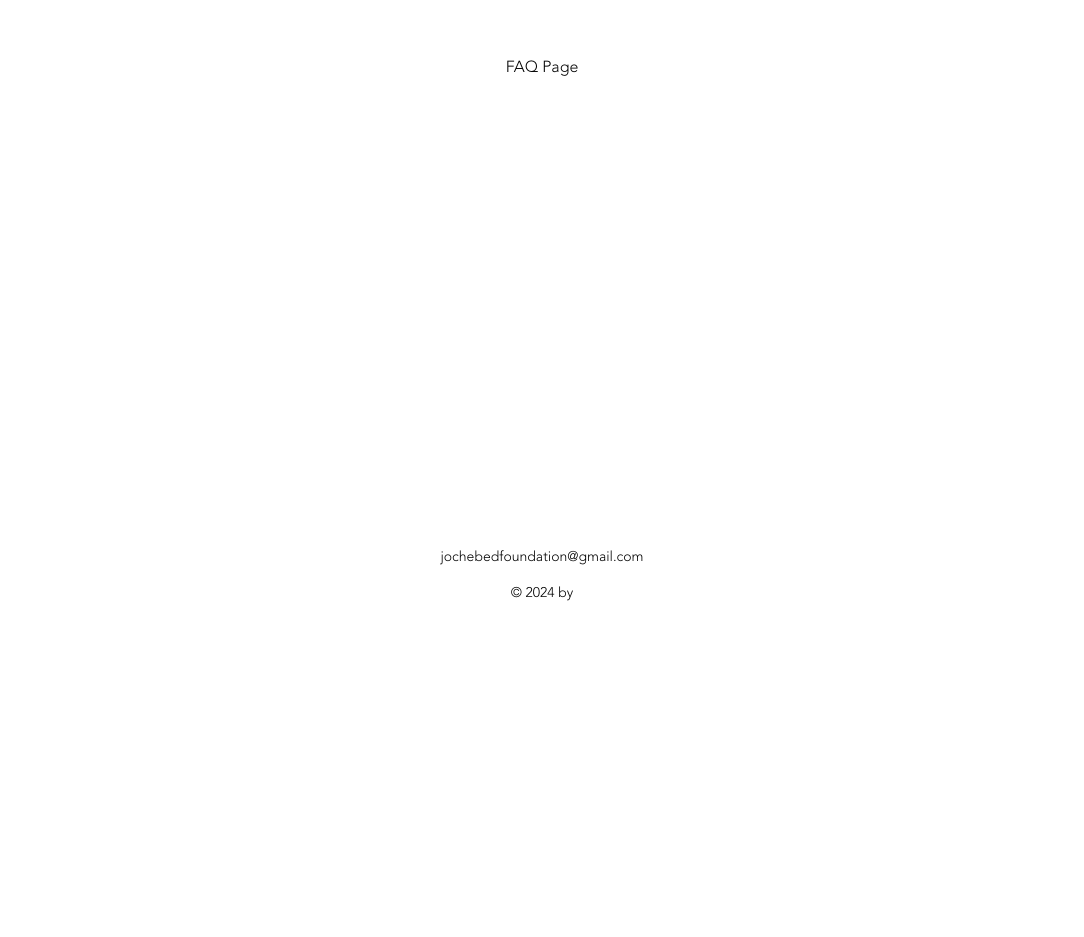
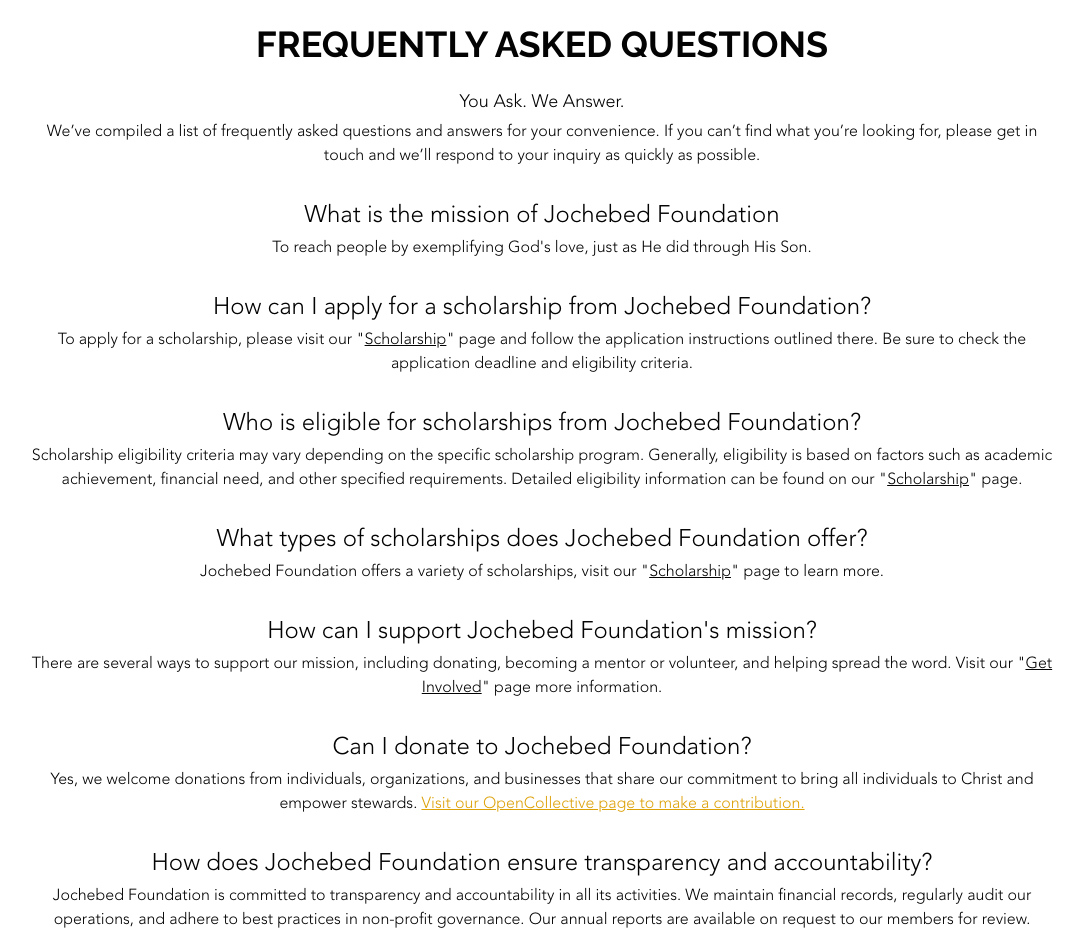
Before and after one commit to tunjioye/jochebed-foundation, a Next.js app: page /faq in a window 1280 px wide. Shown: the part 160-1097 px from the top of the page, without its empty margins (98-1182 px from the left). Before the commit the page ends 800 px from the top, so only its background shows below. Built offline with nearby package versions, Linux system fonts and the light colour scheme.

Commit message:
ADD: FAQ page component

```diff
--- /dev/null
+++ b/src/app/faq/page-components/faq.tsx
@@ -0,0 +1,183 @@
+"use client"
+
+import Boxed from "@/components/public/boxed"
+import { Button } from "@/components/ui/button"
+import { APP_URL } from "@/constants/APP_URL"
+import clsx from "clsx"
+import Link from "next/link"
+
+export default function Faq() {
+  return (
+    <section className="w-full pt-16 pb-20 px-4 md:px-8">
+      <Boxed>
+        <h2 className="font-heading text-center text-4xl font-bold mb-6">
+          FREQUENTLY ASKED QUESTIONS
+        </h2>
+        <div className="max-w-screen-lg mx-auto">
+          <div className="text-center text-lg mb-1">You Ask. We Answer.</div>
+          <p className="text-base text-center mb-8">
+            We’ve compiled a list of frequently asked questions and answers for your convenience. If
+            you can’t find what you’re looking for, please get in touch and we’ll respond to your
+            inquiry as quickly as possible.
+          </p>
+          <div className="mb-8">
+            <div className="text-center text-2xl mb-1">
+              What is the mission of Jochebed Foundation
+            </div>
+            <p className="text-base text-center">
+              To reach people by exemplifying God&apos;s love, just as He did through His Son.
+            </p>
+          </div>
+          <div className="mb-8">
+            <div className="text-center text-2xl mb-1">
+              How can I apply for a scholarship from Jochebed Foundation?
+            </div>
+            <p className="text-base text-center">
+              To apply for a scholarship, please visit our &quot;
+              <Link href="/scholarship" className="underline hover:text-jf-yellow">
+                Scholarship
+              </Link>
+              &quot; page and follow the application instructions outlined there. Be sure to check
+              the application deadline and eligibility criteria.
+            </p>
+          </div>
+          <div className="mb-8">
+            <div className="text-center text-2xl mb-1">
+              Who is eligible for scholarships from Jochebed Foundation?
+            </div>
+            <p className="text-base text-center">
+              Scholarship eligibility criteria may vary depending on the specific scholarship
+              program. Generally, eligibility is based on factors such as academic achievement,
+              financial need, and other specified requirements. Detailed eligibility information can
+              be found on our &quot;
+              <Link href="/scholarship" className="underline hover:text-jf-yellow">
+                Scholarship
+              </Link>
+              &quot; page.
+            </p>
+          </div>
+          <div className="mb-8">
+            <div className="text-center text-2xl mb-1">
+              What types of scholarships does Jochebed Foundation offer?
+            </div>
+            <p className="text-base text-center">
+              Jochebed Foundation offers a variety of scholarships, visit our &quot;
+              <Link href="/scholarship" className="underline hover:text-jf-yellow">
+                Scholarship
+              </Link>
+              &quot; page to learn more.
+            </p>
+          </div>
+          <div className="mb-8">
+            <div className="text-center text-2xl mb-1">
+              How can I support Jochebed Foundation&apos;s mission?
+            </div>
+            <p className="text-base text-center">
+              There are several ways to support our mission, including donating, becoming a mentor
+              or volunteer, and helping spread the word. Visit our &quot;
+              <Link href="/get-involved" className="underline hover:text-jf-yellow">
+                Get Involved
+              </Link>
+              &quot; page more information.
+            </p>
+          </div>
+          <div className="mb-8">
+            <div className="text-center text-2xl mb-1">Can I donate to Jochebed Foundation?</div>
+            <p className="text-base text-center">
+              Yes, we welcome donations from individuals, organizations, and businesses that share
+              our commitment to bring all individuals to Christ and empower stewards.{" "}
+              <Link
+                href="https://opencollective.com/jochebedfoundation#category-CONTRIBUTE"
+                className="underline text-jf-yellow"
+              >
+                Visit our OpenCollective page to make a contribution.
+              </Link>
+            </p>
+          </div>
+          <div className="mb-8">
+            <div className="text-center text-2xl mb-1">
+              How does Jochebed Foundation ensure transparency and accountability?
+            </div>
+            <p className="text-base text-center">
+              Jochebed Foundation is committed to transparency and accountability in all its
+              activities. We maintain financial records, regularly audit our operations, and adhere
+              to best practices in non-profit governance. Our annual reports are available on
+              request to our members for review.
+            </p>
+          </div>
+          <div className="mb-8">
+            <div className="text-center text-2xl mb-1">
+              How can I get in touch with Jochebed Foundation?
+            </div>
+            <p className="text-base text-center">
+              You can contact us through our &quot;
+              <Link href="/contact" className="underline hover:text-jf-yellow">
+                Contact
+              </Link>
+              &quot; page, where you&quot;ll find our contact information and a contact form.
+              We&quot;ll be happy to assist you with any inquiries or concerns.
+            </p>
+          </div>
+          <div className="mb-8">
+            <div className="text-center text-2xl mb-1">
+              How can I get in touch with Jochebed Foundation?
+            </div>
+            <p className="text-base text-center">
+              Information about our upcoming events, programs, and initiatives can be found on our{" "}
+              <Link
+                href="https://opencollective.com/jochebedfoundation#category-CONNECT"
+                className="underline text-jf-yellow"
+              >
+                OpenCollective page.
+              </Link>
+              Check back regularly for updates and opportunities to get involved.
+            </p>
+          </div>
+        </div>
+      </Boxed>
+      {/* Team */}
+      <div className="bg-gray-50 py-12 mt-24">
+        <div className="max-w-screen-lg mx-auto">
+          <div className="text-center">
+            <h2 className="font-heading text-center text-4xl font-bold mb-4">Meet The Team</h2>
+            <div className="mt-6 border-t-4 border-black w-10 mx-auto"></div>
+          </div>
+
+          <div className="mt-16 mx-auto grid grid-cols-1 sm:grid-cols-2 gap-12 text-center">
+            <div>
+              <img
+                src="https://static.wixstatic.com/media/9c4f6f_27490ec3adae47cfaebc14e1c86722b7~mv2.jpg/v1/fill/w_434,h_434,al_c,q_80,usm_0.66_1.00_0.01,enc_auto/IMG_6252_edited.jpg"
+                alt="Belvi Nosakhare"
+                className="w-[217px] h-[217px] mx-auto rounded-full object-cover"
+              />
+              <h3 className="mt-4 text-xl text-gray-900">Belvi Nosakhare</h3>
+              <a href="#" className="inline-block mt-2 text-gray-600 hover:text-gray-800">
+                <img
+                  src="https://static.wixstatic.com/media/22fa9ffe67ef4289a150e75a66ee4933.png/v1/fill/w_84,h_84,al_c,q_85,usm_0.66_1.00_0.01,enc_auto/22fa9ffe67ef4289a150e75a66ee4933.png"
+                  alt="LinkedIn"
+                  className="w-[42px] h-[42px]"
+                />
+              </a>
+            </div>
+
+            <div>
+              <img
+                src="https://static.wixstatic.com/media/9c4f6f_a614edb89a0b496b8eb84b0d131fcb60~mv2.jpeg/v1/fill/w_420,h_434,al_c,q_80,usm_0.66_1.00_0.01,enc_auto/5T3A3669-1.jpeg"
+                alt="Tiku Nosakhare"
+                className="w-[217px] h-[217px] mx-auto rounded-full object-cover"
+              />
+              <h3 className="mt-4 text-xl text-gray-900">Tiku Nosakhare</h3>
+              <a href="#" className="inline-block mt-2 text-gray-600 hover:text-gray-800">
+                <img
+                  src="https://static.wixstatic.com/media/22fa9ffe67ef4289a150e75a66ee4933.png/v1/fill/w_84,h_84,al_c,q_85,usm_0.66_1.00_0.01,enc_auto/22fa9ffe67ef4289a150e75a66ee4933.png"
+                  alt="LinkedIn"
+                  className="w-[42px] h-[42px] r"
+                />
+              </a>
+            </div>
+          </div>
+        </div>
+      </div>
+    </section>
+  )
+}
--- a/src/app/faq/page.tsx
+++ b/src/app/faq/page.tsx
@@ -1,5 +1,6 @@
 import { Metadata } from "next/types"
 import { PublicLayout } from "@/components/public/public-layout"
+import Faq from "./page-components/faq"
 
 export const metadata: Metadata = {
   title: process.env.NEXT_PUBLIC_APP_NAME ? `FAQ | ${process.env.NEXT_PUBLIC_APP_NAME}` : "FAQ",
@@ -8,8 +9,8 @@
 export default function ContactPage() {
   return (
     <PublicLayout>
-      <main className="flex flex-col items-center justify-between p-24">
-        FAQ Page
+      <main className="flex flex-col items-center">
+       <Faq/>
       </main>
     </PublicLayout>
   )
```
Also changed, not shown: 1 other file (tests, documents, lock files or other folders).
